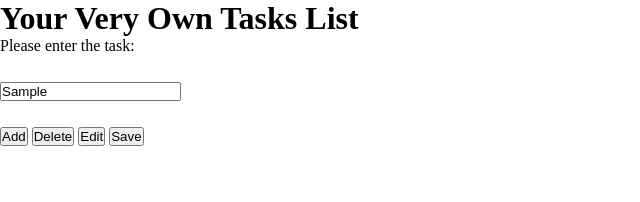
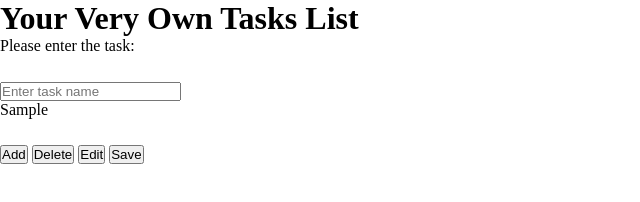
Before and after one commit to ikarustee/todolist, a plain HTML site: page index.html in a window 1280 px wide. Both pictures are taken after typing "Sample" into the empty fields and a click on the button "Add". Shown: the whole page, without its empty margins (0-640 px from the left). Drawn offline with Linux system fonts and the light colour scheme.

Commit message:
Create add task function

```diff
--- a/app.css
+++ b/app.css
@@ -12,7 +12,7 @@ body{
 .list-of-tasks
 {
 
-    display: none;
+    display: block;
 }
 
 button{
--- a/index.html
+++ b/index.html
@@ -12,20 +12,20 @@
     <h1>Your Very Own Tasks List</h1>
 
     <label for="userinput">Please enter the task:</label>
-    <input type="text" name="userinput" id="userinput">
+    <input type="text" name="userinput" id="userinput" placeholder="Enter task name">
 
 
     <!-- For Display I guess initially should be hidden -->
-    <ol class="list-of-tasks">
-        <li>First task</li>
+    <ol id="tasks" class="list-of-tasks">
+        <!-- <li>First task</li>
         <li>2nd</li>
         <li>Third</li>
         <li>Fourth</li>
-        <li>Fifth</li>
+        <li>Fifth</li> -->
     </ol>
 <!-- For Selecting Tasks -->
 
-    <button>Add</button>
+    <button id="addtask" onclick="addTask()">Add</button>
     <button>Delete</button>
     <button>Edit</button>
     <button>Save</button>
--- a/main.js
+++ b/main.js
@@ -0,0 +1,13 @@
+const userInput = document.getElementById('userinput')
+const addButton = document.getElementById('addtask')
+const taskList = document.getElementById('tasks')
+
+// console.log(taskList)
+
+const addTask = () => {
+    // console.log('User input is: ' + userInput.value)
+    let task = document.createElement('li')
+    task.appendChild(document.createTextNode(userInput.value))
+    taskList.appendChild(task)
+    document.getElementById('userinput').value = ''
+}
```
